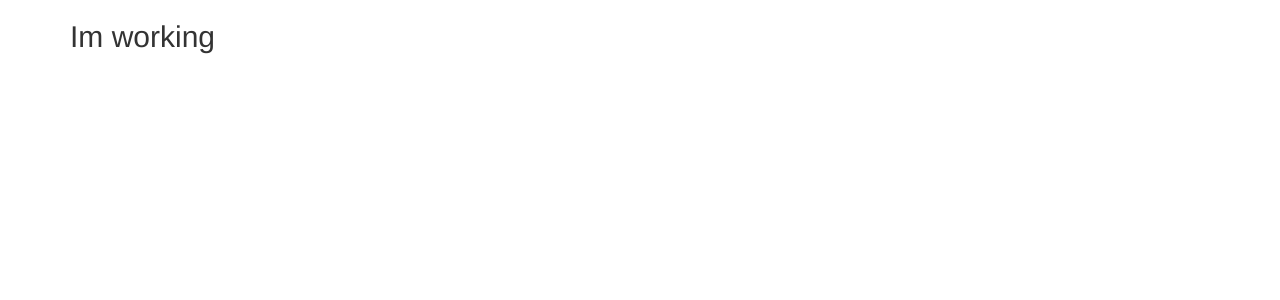
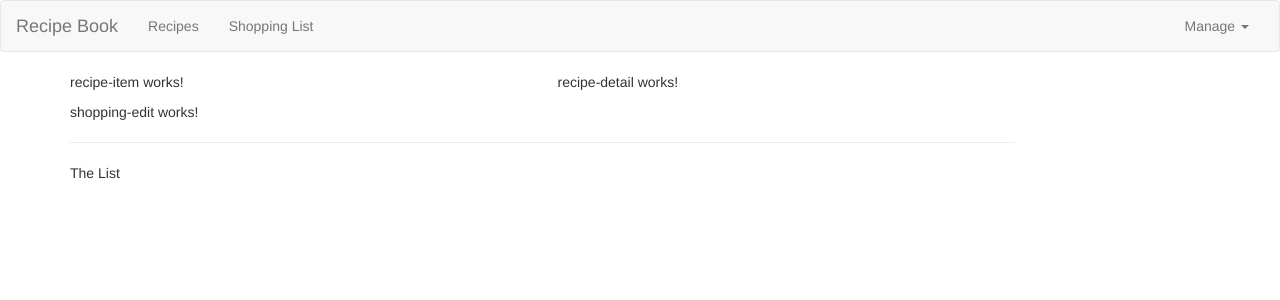
Before and after one commit to farbfarbrik/Cookbook, an Angular app: page / in a window 1280 px wide. Shown: the top 300 px of the page. Built offline with nearby package versions, Linux system fonts and the light colour scheme.

Commit message:
added header layout

```diff
--- a/src/app/app.component.html
+++ b/src/app/app.component.html
@@ -1,7 +1,9 @@
+<app-header></app-header>
 <div class="container">
   <div class="row">
     <div class="col-md-12">
-      <h2>Im working</h2>
+      <app-recipes></app-recipes>
+      <app-shopping-list></app-shopping-list>
     </div>
   </div>
 </div>
--- a/src/app/header/header.component.html
+++ b/src/app/header/header.component.html
@@ -1 +1,35 @@
-<p>header works!</p>
+<nav class="navbar navbar-default">
+  <div class="container-fluid">
+    <div class="navbar-header">
+      <button
+        type="button"
+        class="navbar-toggle"
+        (click)="collapsed = !collapsed"
+      >
+        <span class="icon-bar" *ngFor="let iconBar of [1, 2, 3]"></span>
+      </button>
+      <a routerLink="/" class="navbar-brand">Recipe Book</a>
+    </div>
+    <div
+      class="navbar-collapse"
+      [class.collapse]="collapsed"
+      (window:resize)="collapsed = true"
+    >
+      <ul class="nav navbar-nav">
+        <li><a href="#">Recipes</a></li>
+        <li><a href="#">Shopping List</a></li>
+      </ul>
+      <ul class="nav navbar-nav navbar-right">
+        <li class="dropdown">
+          <a href="#" class="dropdown-toggle" role="button"
+            >Manage <span class="caret"></span
+          ></a>
+          <ul class="dropdown-menu">
+            <li><a href="#">Save Data</a></li>
+            <li><a href="#">Fetch Data</a></li>
+          </ul>
+        </li>
+      </ul>
+    </div>
+  </div>
+</nav>
--- a/src/app/recipes/recipe-list/recipe-list.component.html
+++ b/src/app/recipes/recipe-list/recipe-list.component.html
@@ -1 +1 @@
-<p>recipe-list works!</p>
+<app-recipe-item></app-recipe-item>
--- a/src/app/recipes/recipes.component.html
+++ b/src/app/recipes/recipes.component.html
@@ -1 +1,8 @@
-<p>recipes works!</p>
+<div class="row">
+  <div class="col-md-5">
+    <app-recipe-list> </app-recipe-list>
+  </div>
+  <div class="col-md-7">
+    <app-recipe-detail> </app-recipe-detail>
+  </div>
+</div>
--- a/src/app/shopping-list/shopping-list.component.html
+++ b/src/app/shopping-list/shopping-list.component.html
@@ -1 +1,7 @@
-<p>shopping-list works!</p>
+<div class="row">
+  <div class="col-xs-10">
+    <app-shopping-edit></app-shopping-edit>
+    <hr />
+    <p>The List</p>
+  </div>
+</div>
```
